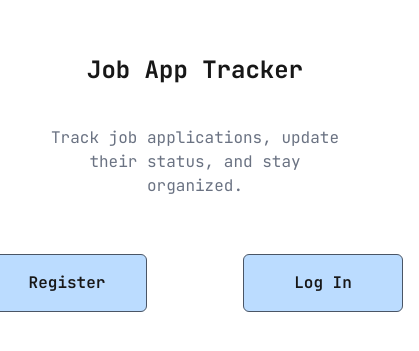
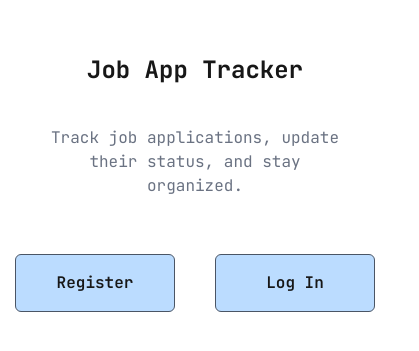
Before and after one commit to clydexmarty09/Job-App-Tracker-, a Next.js app: page / in a window 390 px wide. Shown: the part 239-590 px from the top of the page, 419 px wide, since content can reach past the window. Built offline with nearby package versions, Linux system fonts and the light colour scheme.

Commit message:
fixing media query

```diff
--- a/app/page.tsx
+++ b/app/page.tsx
@@ -24,7 +24,7 @@ export default function Home() {
           setCounter(counter-1)
         }> Decrease counter </button> */}
 
-        <div className="flex gap-24 mt-4 p-4 font-semibold">
+        <div className="flex gap-10 md:gap-24 mt-4 p-4 font-semibold">
           <Link className="bg-blue-300/60 border rounded-md border-gray-600 p-4 hover:scale-110 transition w-40 text-center" href="/register"> Register </Link>
           <Link className="bg-blue-300/60 border rounded-md border-gray-600 p-4 hover:scale-110 transition w-40 text-center" href="/login"> Log In </Link>
         </div>
```
